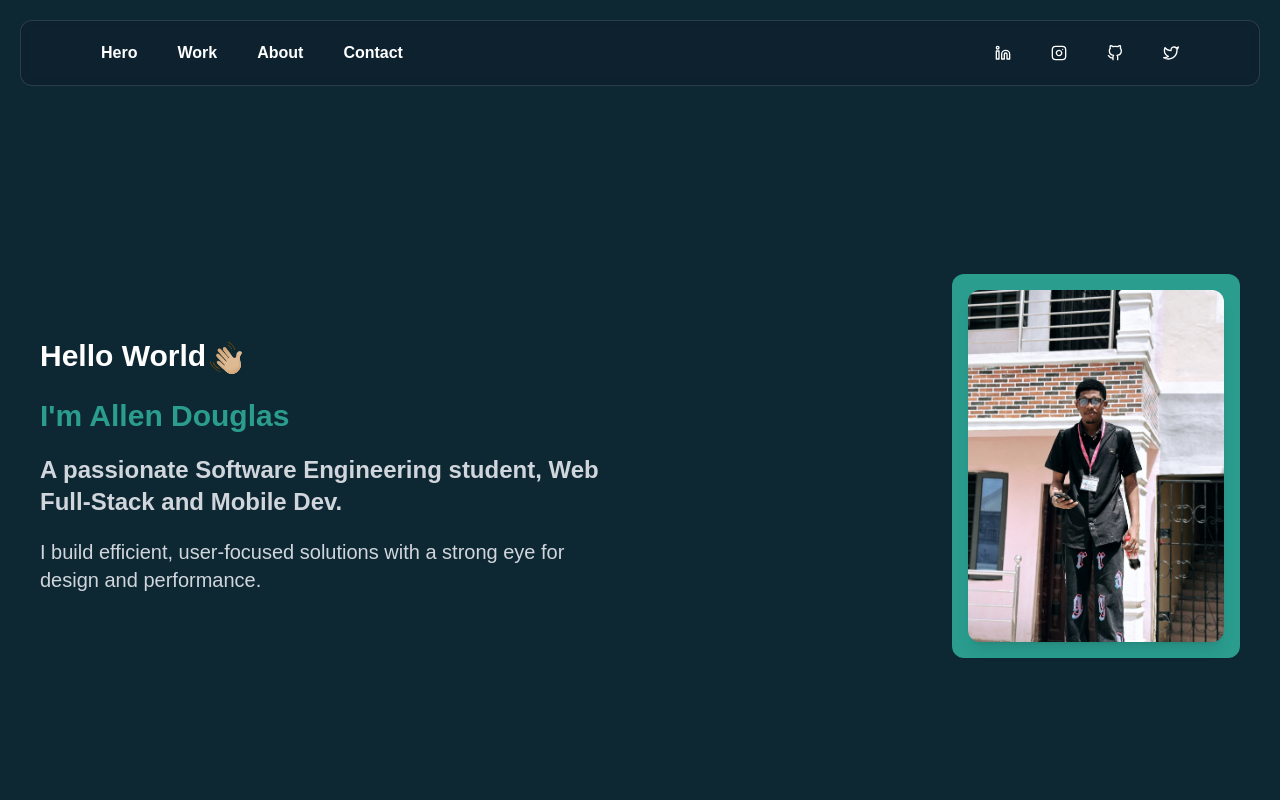
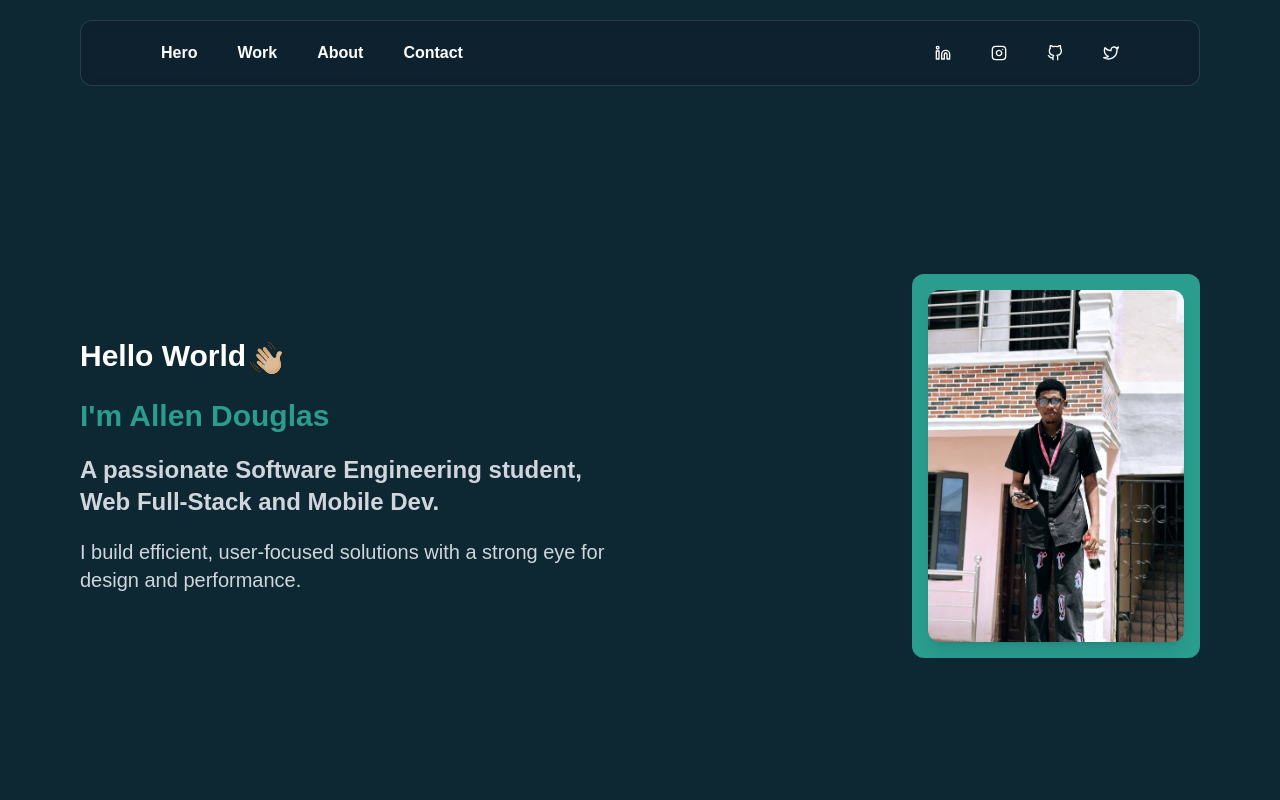
Before and after one commit to Tsunamiisking/portfolio, a Next.js app: page / in a window 1280 px wide. Shown: the top 800 px of the page. Built offline with nearby package versions, Linux system fonts and the light colour scheme.

Commit message:
fix: update title in metadata and adjust padding in main layout for consistency

```diff
--- a/src/app/components/HeroSection.jsx
+++ b/src/app/components/HeroSection.jsx
@@ -6,7 +6,7 @@ import { motion } from "framer-motion";
 const wavingHand = "/assets/images/wavinghang.svg";
 const HeroSection = () => {
   return (
-    <div className="min-h-screen w-full grid grid-cols-1 md:grid-cols-2 justify-center items-center mt-20 md:mt-0 px-5 gap-10">
+    <div className="min-h-screen w-full grid grid-cols-1 md:grid-cols-2 justify-center items-center mt-20 md:mt-0 gap-10">
       <div className="">
         {/* Text Section */}
         <div className="md:justify-start text-center flex justify-center items-center md:items-start">
--- a/src/app/layout.jsx
+++ b/src/app/layout.jsx
@@ -15,7 +15,7 @@ const geistMono = Geist_Mono({
 });
 
 export const metadata = {
-  title: "Create Next App",
+  title: "Portfolio",
   description: "Generated by create next app",
 };
 
--- a/src/app/page.jsx
+++ b/src/app/page.jsx
@@ -25,7 +25,7 @@ export default function Home() {
     return () => window.removeEventListener("mousemove", handleMouseMove);
   }, [mouseX, mouseY]);
   return (
-    <main className="px-5 lg:px:10">
+    <main className="px-5 md:px-20">
       {/* <motion.div
         className="fixed top-0 left-0 w-6 h-6 bg-cursor rounded-full pointer-events-none z-1000"
         style={{ x: springX, y: springY }}
```
